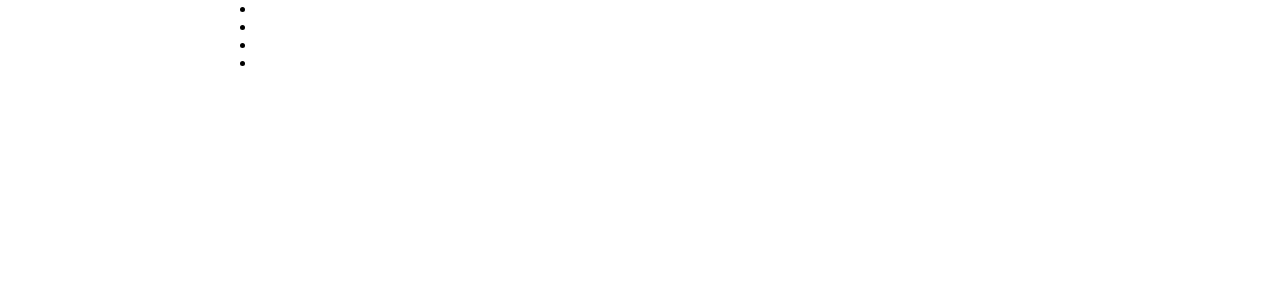
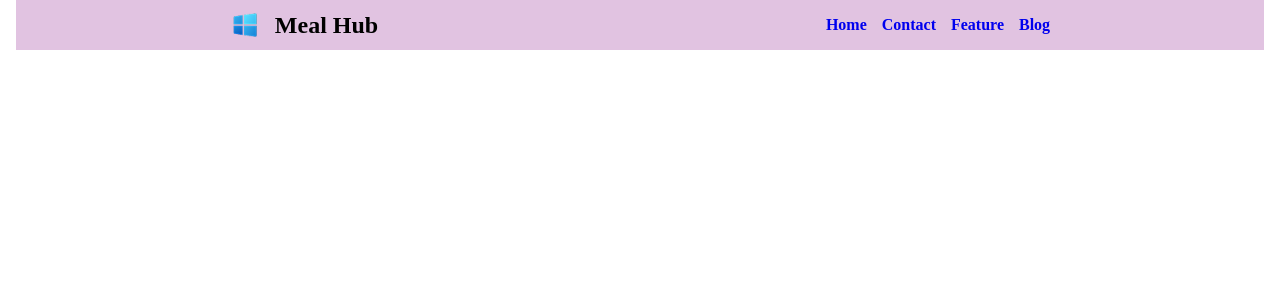
Before and after one commit to kamalcodezen/meal-hub-project, a React (Vite) app: page / in a window 1280 px wide. Shown: the top 300 px of the page. Built offline with nearby package versions, Linux system fonts and the light colour scheme.

Commit message:
navbar complete

```diff
--- a/src/components/Navbar/Navbar.css
+++ b/src/components/Navbar/Navbar.css
@@ -0,0 +1,32 @@
+.nav-container {
+    display: flex;
+    background-color: rgba(128, 0, 128, 0.235);
+    justify-content: space-between;
+    padding: 10px;
+}
+
+.logo {
+    display: flex;
+    gap: 15px;
+    align-items: center;
+
+}
+
+.logo img {
+    width: 30px;
+    height: 30px;
+}
+
+.menu {
+    list-style: none;
+    display: flex;
+    justify-content: center;
+    align-items: center;
+    gap: 15px;
+}
+
+.menu li a {
+    font-size: 16px;
+    font-weight: 600;
+    text-decoration: none;
+}
--- a/src/components/Navbar/Navbar.jsx
+++ b/src/components/Navbar/Navbar.jsx
@@ -1,18 +1,29 @@
 import React from "react";
+import navImg from "../../assets/logo.png";
+import "./Navbar.css";
 
 const Navbar = () => {
   return (
     <div>
-      <nav>
-        <div>
-
+      <nav className="nav-container">
+        <div className="logo">
+          <img src={navImg} alt="window picture" />
+          <h2>Meal Hub</h2>
         </div>
 
-        <ul>
-          <li></li>
-          <li></li>
-          <li></li>
-          <li></li>
+        <ul className="menu">
+          <li>
+            <a href="#">Home</a>
+          </li>
+          <li>
+            <a href="#">Contact</a>
+          </li>
+          <li>
+            <a href="#">Feature</a>
+          </li>
+          <li>
+            <a href="#">Blog</a>
+          </li>
         </ul>
       </nav>
     </div>
--- a/src/index.css
+++ b/src/index.css
@@ -1,6 +1,5 @@
 * {
-  max-width: 72rem;
+  max-width: 78rem;
   margin: 0 auto;
-  padding-inline: 2rem;
   box-sizing: border-box;
 }
```
